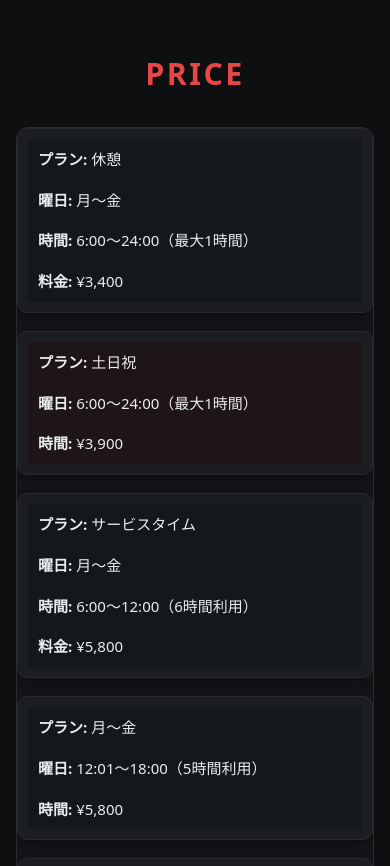
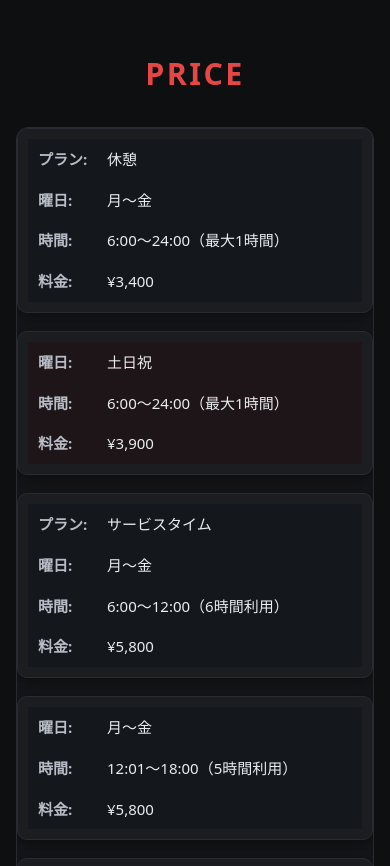
Before and after one commit to yamasoso/Hotel-MIO-test, a plain HTML site: page index.html in a window 390 px wide. Shown: the part 1000-1866 px from the top of the page. Drawn offline with nearby package versions, Linux system fonts and the light colour scheme.

Commit message:
Add files via upload

```diff
--- a/script.js
+++ b/script.js
@@ -145,4 +145,43 @@ document.addEventListener('DOMContentLoaded', () => {
       }
     });
   });
+});
+// price-table の各 td に data-label を付与（rowspan/colspan に対応）
+// DOMContentLoaded 内に入れるか、ファイル末尾に直接追加してください。
+(function normalizeTableLabels(){
+  const tables = document.querySelectorAll('.price-table table');
+  if (!tables.length) return;
+
+  tables.forEach(table => {
+    const headers = Array.from(table.querySelectorAll('thead th')).map(h => h.textContent.trim());
+    const tbodyRows = Array.from(table.querySelectorAll('tbody tr'));
+    const occupied = new Array(headers.length).fill(0); // rowspan 残り行数トラッカー
+
+    tbodyRows.forEach(row => {
+      const cells = Array.from(row.children).filter(n => n.tagName.toLowerCase() === 'td' || n.tagName.toLowerCase() === 'th');
+      let cellIdx = 0;
+      for (let colIndex = 0; colIndex < headers.length; ) {
+        // 前行の rowspan のためスキップする列があれば処理
+        while (colIndex < headers.length && occupied[colIndex] > 0) {
+          occupied[colIndex]--;
+          colIndex++;
+        }
+        if (colIndex >= headers.length) break;
+        const cell = cells[cellIdx++];
+        if (!cell) break;
+        const colspan = parseInt(cell.getAttribute('colspan') || 1, 10);
+        const rowspan = parseInt(cell.getAttribute('rowspan') || 1, 10);
+        // ヘッダが複数にまたがる場合は結合してラベルにする
+        const label = headers.slice(colIndex, colIndex + colspan).join(' / ');
+        cell.setAttribute('data-label', label + ':');
+        // rowspan があれば次の行でも対応列をスキップするようにマーク
+        if (rowspan > 1) {
+          for (let k = 0; k < colspan; k++) {
+            occupied[colIndex + k] = rowspan - 1;
+          }
+        }
+        colIndex += colspan;
+      }
+    });
+  });
 })();
--- a/style.css
+++ b/style.css
@@ -194,10 +194,22 @@ section h2{
   .price-table td{
     border:none; padding:8px 10px; text-align:left
   }
+  /*
   .price-table td:nth-child(1)::before{ content:"プラン: "; font-weight:700 }
   .price-table td:nth-child(2)::before{ content:"曜日: "; font-weight:700 }
   .price-table td:nth-child(3)::before{ content:"時間: "; font-weight:700 }
   .price-table td:nth-child(4)::before{ content:"料金: "; font-weight:700 }
+*/
+/* モバイル用ラベル表示：nth-child ベースをやめて data-label を使う */
+/* （@media (max-width:768px) 内に挿入してください） */
+.price-table td::before{
+  content: attr(data-label);
+  font-weight:700;
+  color: var(--muted);
+  display:inline-block;
+  margin-right:6px;
+  min-width:4.2em; /* 見出し幅の目安、必要に応じて調整 */
+}
 }
 
 /* ================================
```
